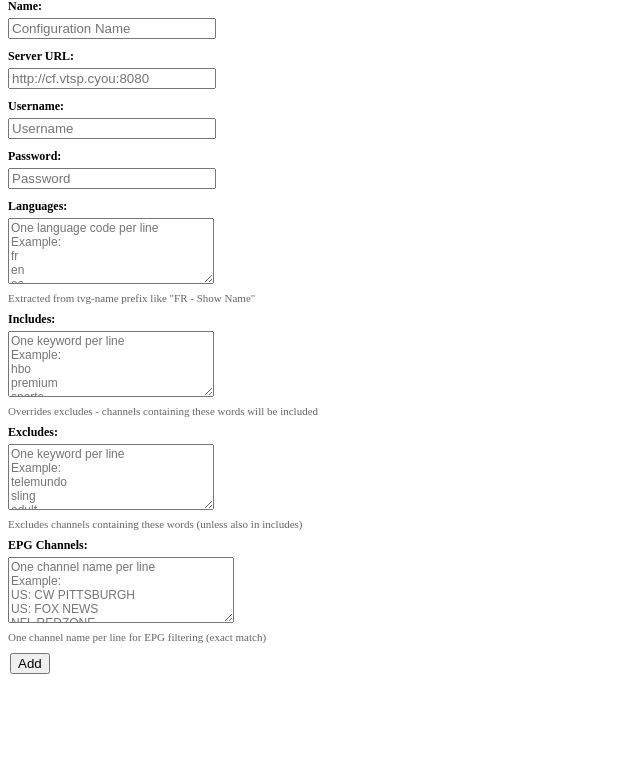
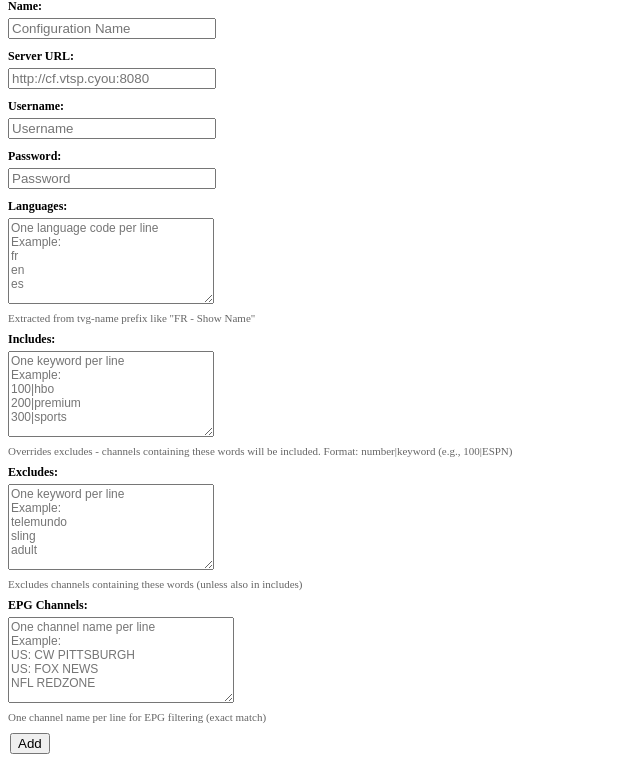
Before and after one commit to dreed47/iptv-manager, a FastAPI app: page / in a window 1280 px wide. Shown: the part 213-977 px from the top of the page, without its empty margins (0-640 px from the left). Before the commit the page ends 887 px from the top, so only its background shows below. Run offline with FastAPI, Linux system fonts and the light colour scheme; data that the repository does not hold is empty.

Commit message:
working plex with 50+ channels and chanel mapping

```diff
--- a/routes.py
+++ b/routes.py
@@ -393,6 +393,15 @@ async def generate_filtered_m3u(item_id: int = Form(...), db: Session = Depends(
             i = 1
 
 
+        import unicodedata
+        def normalize(s):
+            # Lowercase, strip, remove diacritics, collapse whitespace
+            s = s.lower().strip()
+            s = unicodedata.normalize('NFKD', s)
+            s = ''.join(c for c in s if not unicodedata.combining(c))
+            s = ' '.join(s.split())
+            return s
+
         while i < len(lines):
             if lines[i].startswith("#EXTINF") and i + 1 < len(lines) and not lines[i + 1].startswith("#"):
                 extinf = lines[i]
@@ -421,14 +430,14 @@ async def generate_filtered_m3u(item_id: int = Form(...), db: Session = Depends(
                     continue
 
                 # 2. Exclude logic
-                search_text = f"{tvg_name} {channel_name}".lower()
+                search_text = normalize(f"{tvg_name} {channel_name}")
                 excluded = False
                 if has_wildcard_exclude:
                     # Exclude all unless included
                     excluded = True
                 else:
                     for ex in excludes:
-                        if ex and ex in search_text:
+                        if ex and normalize(ex) in search_text:
                             excluded = True
                             break
 
@@ -436,7 +445,7 @@ async def generate_filtered_m3u(item_id: int = Form(...), db: Session = Depends(
                 included = False
                 chno_to_apply = None
                 for num, inc in includes:
-                    if inc and inc in search_text:
+                    if inc and normalize(inc) in search_text:
                         included = True
                         if num:
                             chno_to_apply = num
--- a/templates/index.html
+++ b/templates/index.html
@@ -38,7 +38,7 @@
         width: 100%;
         margin: 2px 0;
         max-width: 200px;
-        height: 60px;
+        height: 80px;
         resize: vertical;
         font-family: Arial, sans-serif;
         font-size: 12px;
@@ -239,14 +239,15 @@
                 id="includes_{{ item.id }}"
                 name="new_includes"
                 class="textarea-limited"
-                placeholder="One keyword per line&#10;Example:&#10;hbo&#10;premium&#10;sports"
-                maxlength="200"
+                placeholder="One keyword per line&#10;Example:&#10;100|hbo&#10;200|premium&#10;300|sports"
+                maxlength="10000"
+                rows="8"
               >
 {{ item.includes }}</textarea
               >
               <div class="form-help">
                 Overrides excludes - channels containing these words will be
-                included
+                included. Format: number|keyword (e.g., 100|ESPN)
               </div>
             </div>
 
@@ -403,11 +404,12 @@
         <textarea
           id="includes"
           name="includes"
-          placeholder="One keyword per line&#10;Example:&#10;hbo&#10;premium&#10;sports"
-          maxlength="200"
+          placeholder="One keyword per line&#10;Example:&#10;100|hbo&#10;200|premium&#10;300|sports"
+          maxlength="10000"
+          rows="8"
         ></textarea>
         <div class="form-help">
-          Overrides excludes - channels containing these words will be included
+          Overrides excludes - channels containing these words will be included. Format: number|keyword (e.g., 100|ESPN)
         </div>
       </div>
 
```
